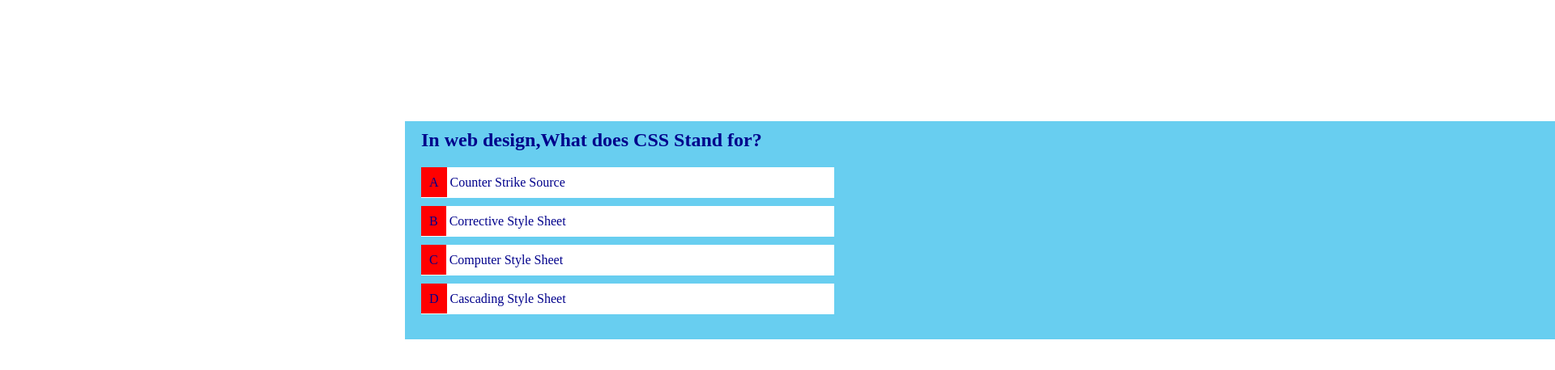
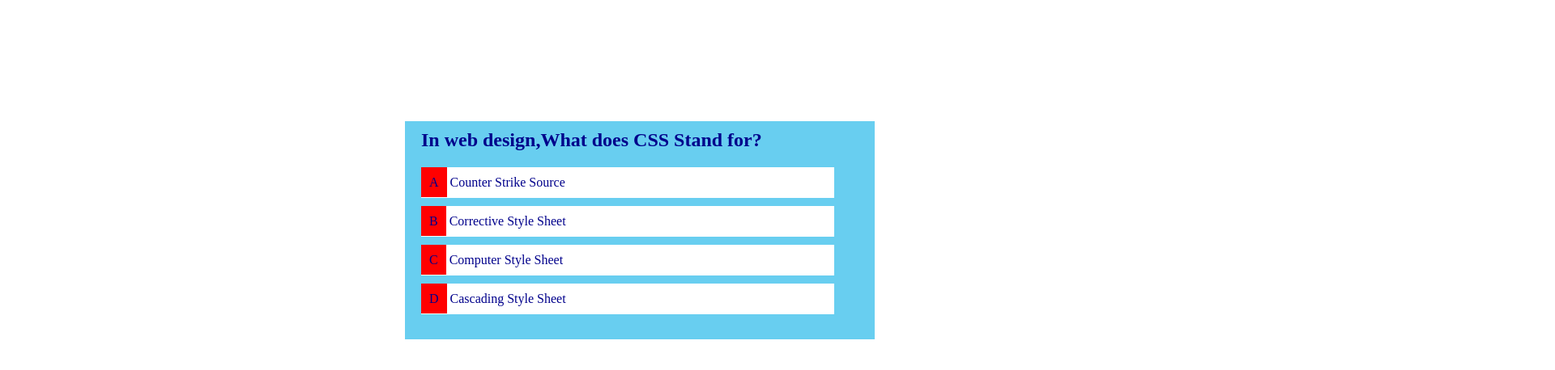
Before and after one commit to Yuvarani25/create-quiz-using-html-css-and-javascript, a plain HTML site: page index.html in a window 1280 px wide. Shown: the top 458 px of the page at 81% size, 1920 px wide, since content can reach past the window. Drawn offline with Linux system fonts and the light colour scheme; files that its build step writes are made by us from their sources.

Commit message:
Update style.css

```diff
--- a/style.css
+++ b/style.css
@@ -25,7 +25,7 @@ li{
 }
 .quiz{
 
-    width: 60320px;
+    width: 580px;
     height:260px;
     margin:150px;
     margin-left: 500px;
```
